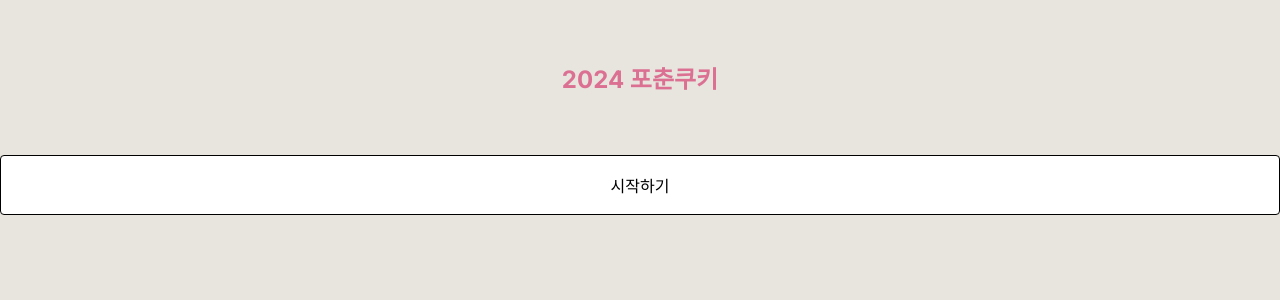
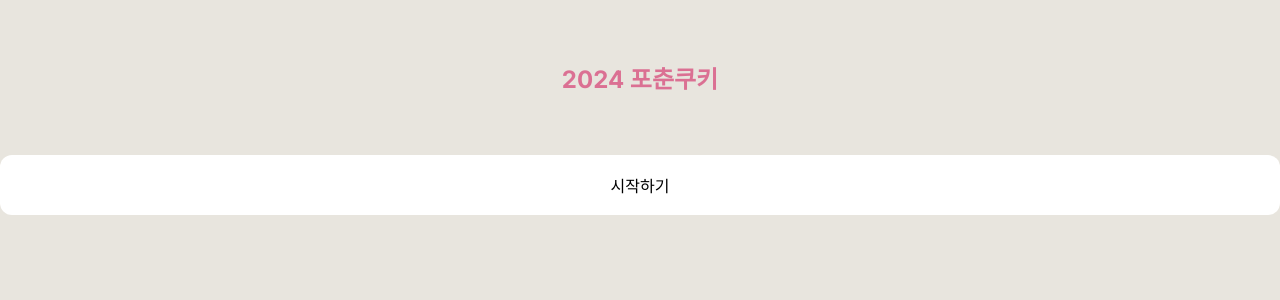
Before and after one commit to Back2TheBasic/fortune-cookie, a Next.js app: page / in a window 1280 px wide. Shown: the top 300 px of the page. Built offline with nearby package versions, Linux system fonts and the light colour scheme.

Commit message:
style: Button style 컬러/border 수정 #37

```diff
--- a/src/components/button/Button.module.scss
+++ b/src/components/button/Button.module.scss
@@ -3,14 +3,15 @@
   justify-content: center;
   align-items: center;
   background-color: #fff;
-  border: 1px solid #000;
-  border-radius: 4px;
+  border: none;
+  border-radius: 12px;
   color: #000;
   font-size: 1rem;
   text-align: center;
   text-decoration: none;
   &:hover {
-    background-color: #e8e5de;
+    background-color: #4b5351;
+    color: #fff;
   }
 
   &--default {
```
